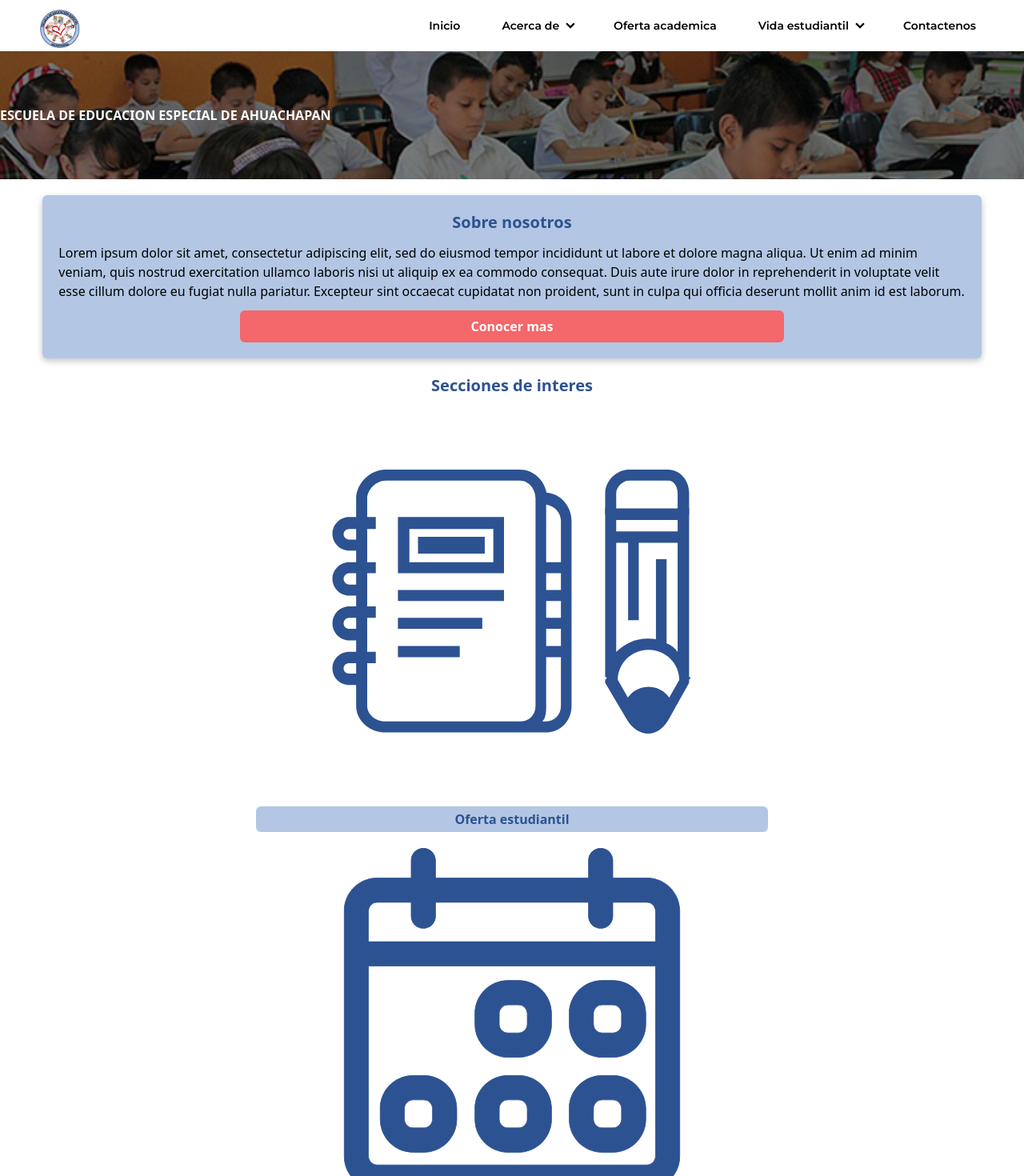
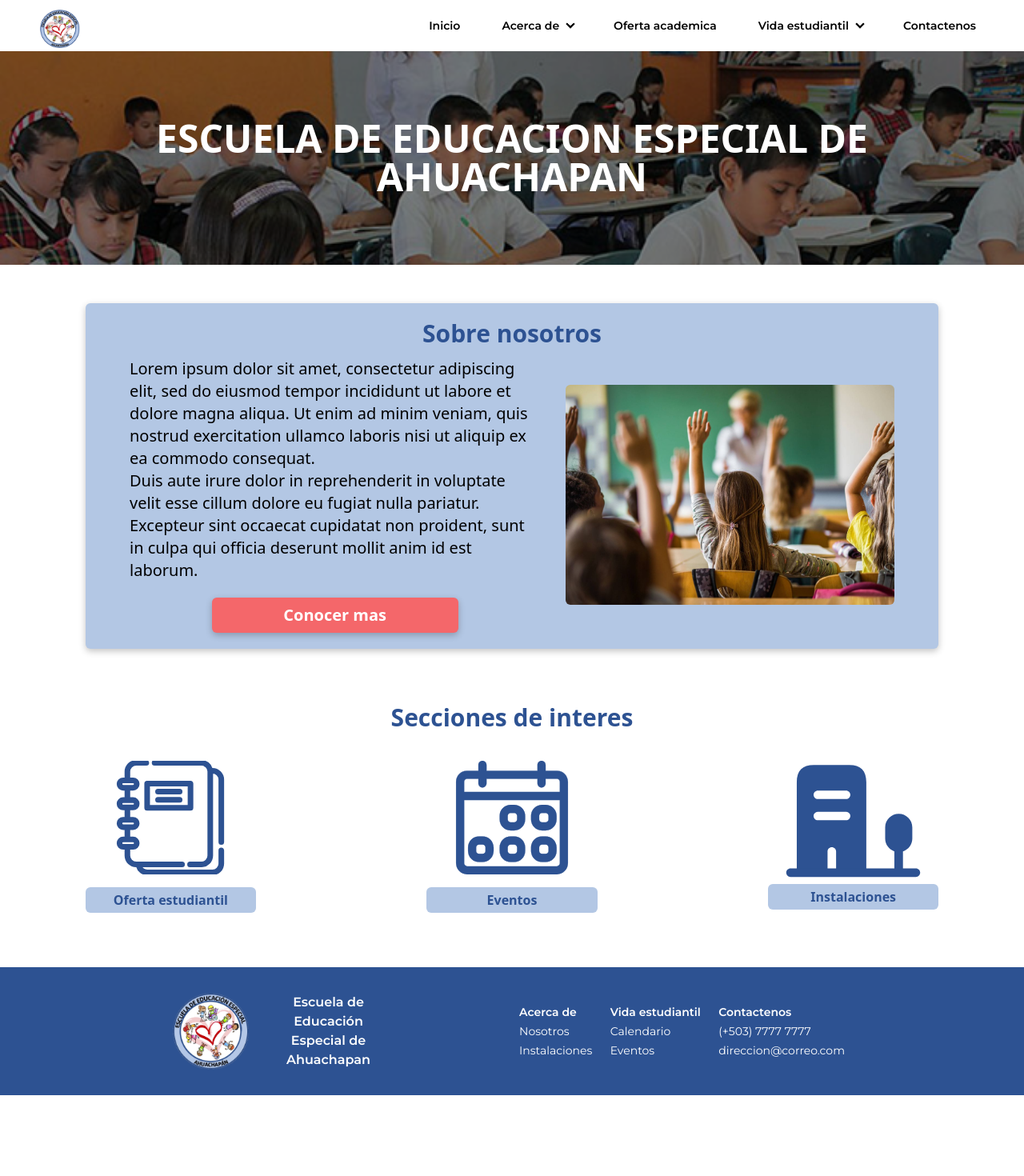
Before and after one commit to eeeahuachapan/EEEA-Website, a React (Vite) app: page / in a window 1280 px wide. Shown: the top 1470 px of the page at 80% size. After the commit the page ends 1369 px from the top, so only its background shows below. Built offline with nearby package versions, Linux system fonts and the light colour scheme.

Commit message:
feat: add desktop home page :sparkles:

```diff
--- a/src/components/footer/Footer.jsx
+++ b/src/components/footer/Footer.jsx
@@ -11,17 +11,17 @@ function Footer() {
 
 
         <div className='lg:flex hidden w-1/2 justify-between pr-32'>
-        <div className='flex flex-col items-start justify-center text-xs '>
+        <div className='flex flex-col items-start justify-center text-xs lg:gap-1 lg:text-sm '>
             <p className='font-semibold text-left'>Acerca de</p>
             <p className='text-left'>Nosotros</p>
             <p>Instalaciones</p>
         </div>
-        <div className='flex flex-col items-start  justify-center text-xs'>
+        <div className='flex flex-col items-start  justify-center text-xs lg:gap-1 lg:text-sm'>
         <p className='font-semibold'>Vida estudiantil</p>
             <p>Calendario</p>
             <p>Eventos</p>
         </div>
-        <div className='flex flex-col items-start justify-center text-xs h-1/2 lg:h-full '>
+        <div className='flex flex-col items-start justify-center text-xs h-1/2 lg:h-full lg:gap-1 lg:text-sm '>
             <p className='font-semibold'>Contactenos</p>
             <p>(+503) 7777 7777</p>
             <p>direccion@correo.com</p>
--- a/src/components/navbar/Navbar.jsx
+++ b/src/components/navbar/Navbar.jsx
@@ -21,17 +21,17 @@ function Navbar() {
         <div className='navbar-end w-full flex gap-3 pr-8 '>
        <ul className="menu menu-horizontal  px-1 text-sm gap-5 lg:flex hidden">
 
-       <li><a className=''>Inicio</a></li>
+       <li><a className=' hover:bg-slate-100'>Inicio</a></li>
         <li className='' tabIndex={0}>
           <details>
-            <summary className='font-Montserrat'>Acerca de</summary>
-            <ul className="p-2 w-40">
+            <summary className='font-Montserrat  hover:bg-slate-100'>Acerca de</summary>
+            <ul className="p-2 w-40 bg-white">
             <li>
-                <div>
+                <div className=' hover:bg-slate-100'>
                   Nosotros
                 </div>
               </li>
-              <li>
+              <li className=' hover:bg-slate-100'>
                 <div>
                   Instalaciones
                 </div>
@@ -41,17 +41,17 @@ function Navbar() {
           </details>
         </li>
 
-        <li><a className=''>Oferta academica</a></li>
+        <li><a className=' hover:bg-slate-100  '>Oferta academica</a></li>
         <li tabIndex={0}>
           <details>
-            <summary className=''>Vida estudiantil</summary>
-            <ul className="p-2 ">
-              <li><a>Calendario</a></li>
-              <li><a>Eventos</a></li>
+            <summary className=' hover:bg-slate-100'>Vida estudiantil</summary>
+            <ul className="p-2 bg-white w-40 ">
+              <li ><a  className='hover:bg-slate-100 '>Calendario</a></li>
+              <li><a className=' hover:bg-slate-100'>Eventos</a></li>
             </ul>
           </details>
         </li>
-        <li><a className=''>Contactenos</a></li>
+        <li><a className=' hover:bg-slate-100'>Contactenos</a></li>
       </ul>
        </div>
       </div>
@@ -61,7 +61,7 @@ function Navbar() {
       <ul className="menu p-4 py-16 w-64 font-semibold text-base  min-h-full bg-white gap-2">
         {/* Sidebar content here */}
 
-        <li><a>Inicio</a></li>
+        <li><a className=''>Inicio</a></li>
         <li tabIndex={0}>
           <details>
             <summary>Acerca de</summary>
--- a/src/pages/home/Home.jsx
+++ b/src/pages/home/Home.jsx
@@ -7,39 +7,54 @@ function Home() {
     <div className=' h-screen min-h-screen flex flex-col items-center'>
       <Navbar />
 
-      <div className='h-1/5 w-full  -z-10 flex flex-col justify-center'>
+      <div className='h-1/5 w-full  -z-10 flex flex-col justify-center lg:items-center lg:h-1/3'>
 
-      <h1 className='text-white font-extrabold absolute z-10 text-1xl text-center'>ESCUELA DE EDUCACION ESPECIAL DE AHUACHAPAN</h1>
+      <h1 className='text-white font-extrabold absolute z-10 text-1xl text-center lg:text-5xl lg:px-32'>ESCUELA DE EDUCACION ESPECIAL DE AHUACHAPAN</h1>
       <img src='/src/assets/banner.jpg' alt='logo' className='object-cover h-full w-full relative brightness-50'/>
       </div>
 
-    <div className='w-11/12 h-3/5 bg-primary rounded-md flex flex-col items-center p-5 my-5 gap-3 shadow-[rgba(0,_0,_0,_0.24)_0px_3px_8px]'>
-      <h1 className='text-secondary font-semibold text-xl'>Sobre nosotros</h1>
-      <p className=''>Lorem ipsum dolor sit amet, consectetur adipiscing elit, sed do eiusmod tempor incididunt ut labore et dolore magna aliqua. Ut enim ad minim veniam, quis nostrud exercitation ullamco laboris nisi ut aliquip ex ea commodo consequat.
+    <div className='w-11/12 h-4/5 bg-primary rounded-md flex flex-col items-center p-5 my-5 lg:mt-12 gap-3 lg:w-10/12 lg:h-3/5
+    shadow-[rgba(0,_0,_0,_0.24)_0px_3px_8px]'>
+      <h1 className='text-secondary font-semibold text-xl lg:text-3xl lg:font-extrabold'>Sobre nosotros</h1>
+      <section className='w-full flex items-center justify-center gap-8'>
+      <div className='w-full lg:w-1/2 flex flex-col items-center gap-3 lg:gap-5'>
+      <p className='text-sm lg:text-xl'>Lorem ipsum dolor sit amet, consectetur adipiscing elit, sed do eiusmod tempor incididunt ut labore et dolore magna aliqua. Ut enim ad minim veniam, quis nostrud exercitation ullamco laboris nisi ut aliquip ex ea commodo consequat.
 
-Duis aute irure dolor in reprehenderit in voluptate velit esse cillum dolore eu fugiat nulla pariatur. Excepteur sint occaecat cupidatat non proident, sunt in culpa qui officia deserunt mollit anim id est laborum.</p>
+      <br/> Duis aute irure dolor in reprehenderit in voluptate velit esse cillum dolore eu fugiat nulla pariatur. Excepteur sint occaecat cupidatat non proident, sunt in culpa qui officia deserunt mollit anim id est laborum.</p>
 
-    <button className='bg-accent text-white rounded-md py-2 w-3/5 font-semibold  '>Conocer mas</button>
+    <button className='bg-accent hover:bg-accent_hover active:bg-accent_active text-white rounded-md py-2 w-3/5 font-semibold lg:text-xl lg:font-bold
+    shadow-[rgba(0,_0,_0,_0.24)_0px_3px_8px] active:shadow-[inset_-12px_-8px_40px_#46464620]'>Conocer mas</button>
+
+
+    <img src="/src/assets/Imagen1.jpg" alt=""  className='lg:hidden  object-cover w-2/3 h-1/2 rounded-md'/>
+      </div>
+
+      <img src="/src/assets/Imagen1.jpg" alt=""  className='hidden lg:flex  w-2/5 h-4/5 object-cover rounded-md'/>
+      </section>
+
 
     </div>
 
 
-    <h1 className='font-bold text-secondary text-xl'>Secciones de interes </h1>
+    <h1 className='font-bold text-secondary text-xl lg:text-3xl lg:font-extrabold lg:mt-12'>Secciones de interes </h1>
 
-      <div className='w-full flex flex-col items-center'>
-        <img src='/src/assets/OfertaAcademica.svg' alt='section1' className='w-2/5  '/>
+    <section className='lg:flex lg:my-5 lg:mb-12'>
+    <div className='w-full flex flex-col items-center'>
+        <img src='/src/assets/OfertaAcademica.svg' alt='section1' className='w-1/3 py-5  lg:py-4 '/>
         <h2 className='bg-primary rounded-md py-1 px-2 w-1/2 text-center font-semibold text-secondary'>Oferta estudiantil</h2>
       </div>
 
       <div className='w-full flex flex-col items-center'>
-        <img src='/src/assets/Calendario.svg' alt='section1' className='w-1/3 py-5 '/>
+        <img src='/src/assets/Calendario.svg' alt='section1' className='w-1/3 py-5 lg:py-4 '/>
         <h2 className='bg-primary rounded-md py-1 px-2 w-1/2 text-center font-semibold text-secondary'>Eventos</h2>
       </div>
 
       <div className='w-full flex flex-col items-center'>
-        <img src='/src/assets/Instalaciones.svg' alt='section1' className='w-2/5 py-5 '/>
+        <img src='/src/assets/Instalaciones.svg' alt='section1' className='w-2/5 py-5 lg:py-0 '/>
         <h2 className='bg-primary rounded-md py-1 px-2 w-1/2 text-center font-semibold text-secondary'>Instalaciones</h2>
        </div>
+    </section>
+
 
 
       <Footer />
--- a/tailwind.config.js
+++ b/tailwind.config.js
@@ -12,6 +12,8 @@ export default {
         secondary: "#2d5292",
 
         accent: "#f4676a",
+        accent_hover: "#e76163",
+        accent_active: "#c15153",
 
 
           },
```
Also changed, not shown: src/assets/Imagen1.jpg (added), src/assets/OfertaAcademica.svg.
